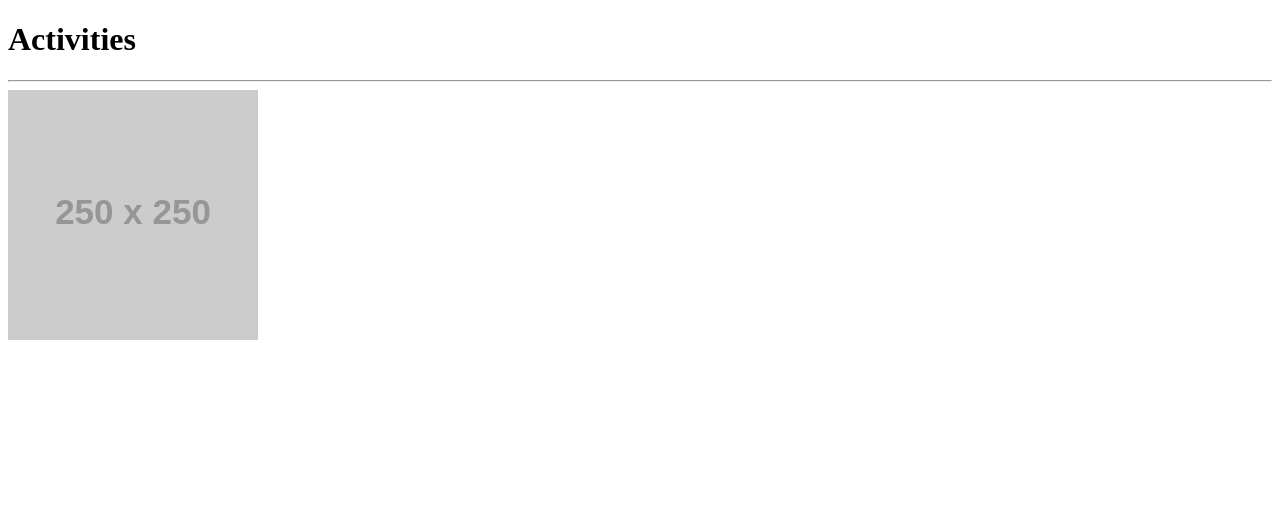
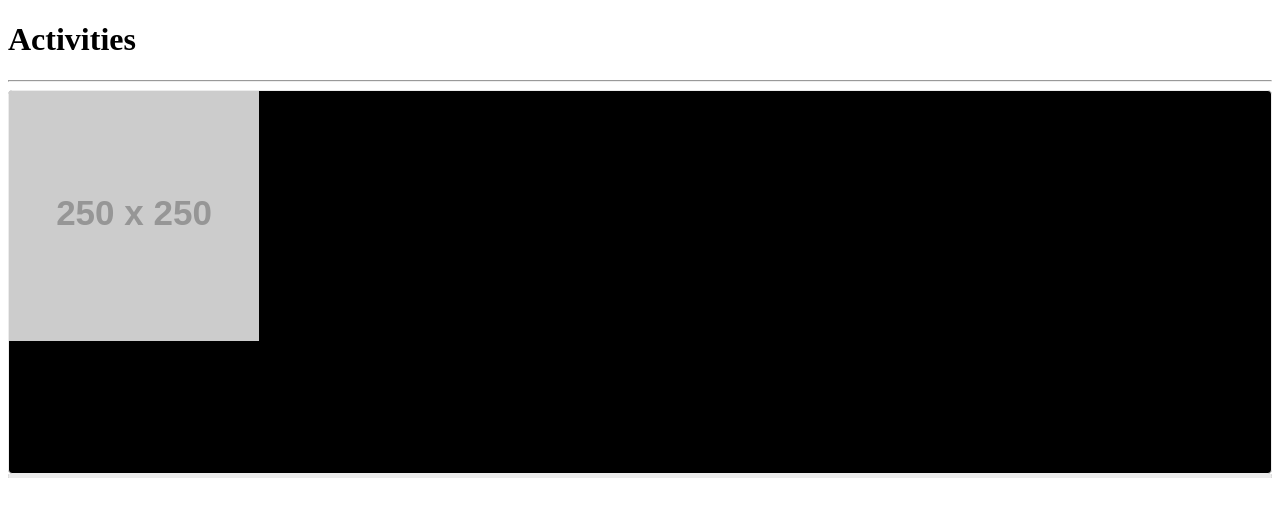
Before and after one commit to domtuazon/GoBeyondPlus, a Flask app: template templates/index.html in a window 1280 px wide. Shown: the part 99-616 px from the top of the page. Run offline with Flask 2, Linux system fonts and the light colour scheme; the template is opened without the code that fills it, so the values that code supplies are empty; grey boxes labelled with a size stand in for pictures from a placeholder-image service; some libraries are stand-ins or nearby versions.

Commit message:
Added new files for activity box

```diff
--- a/bower.json
+++ b/bower.json
@@ -18,7 +18,7 @@
   "dependencies": {
     "bootstrap": "^3.3.7",
     "jquery": "^3.2.1",
-    "normalize-strings": "normalize#^1.1.0",
-    "normalize-css": "^6.0.0"
+    "normalize-css": "^6.0.0",
+    "font-awesome": "fontawesome#^4.7.0"
   }
 }
--- a/static/_less/_components.actitivities-box.less
+++ b/static/_less/_components.activities-box.less
@@ -3,6 +3,7 @@
 .activity-box {
     border: 1px solid #ececec;
     border-radius: @border-radius;
+    background-color: black;
 
     .img-wrap {
 
--- a/static/_less/main.less
+++ b/static/_less/main.less
@@ -1,5 +1,8 @@
 // out: ../main.css, compress: true
 
 @import "_settings.colors.less";
+@import "_settings.layout.less";
 
 @import "_elements.navigation.less";
+
+@import "_components.activities-box.less";
--- a/static/main.css
+++ b/static/main.css
@@ -1 +1 @@
-.navbar-ubp{background-color:#564c89;color:#fff}.navbar-ubp .navbar-nav>li>a{color:#fff}.navbar-ubp .navbar-nav>li>a:hover{background-color:#7a72a3}.navbar-ubp .navbar-brand{color:#fff}.navbar-ubp .navbar-toggle{background-color:#7a72a3}.navbar-ubp .navbar-toggle .icon-bar{background-color:#564c89}
+.navbar-ubp{background-color:#564c89;color:#fff}.navbar-ubp .navbar-nav>li>a{color:#fff}.navbar-ubp .navbar-nav>li>a:hover{background-color:#7a72a3}.navbar-ubp .navbar-brand{color:#fff}.navbar-ubp .navbar-toggle{background-color:#7a72a3}.navbar-ubp .navbar-toggle .icon-bar{background-color:#564c89}.activity-box{border:1px solid #ececec;border-radius:4px;background-color:black}
--- a/templates/index.html
+++ b/templates/index.html
@@ -15,7 +15,9 @@
                                         <img src="http://placehold.it/250" alt="">
                                     </div>
                                     <div class="description">
-
+                                      <h4>Project Name</h4>
+                                      <p class="details"><i class="fa fa-calendar fa-lg"></i> May 02, 2016</p>
+                                      <p class="details bottom"><i class="fa fa-clock-o fa-lg"></i> 1:00pm - 5:00pm</p>
                                     </div>
                                 </div>
                             </div>
--- a/templates/layout/_base.html
+++ b/templates/layout/_base.html
@@ -10,6 +10,8 @@
     <link rel="stylesheet" href="{{ url_for('bower.static', filename='bootstrap/dist/css/bootstrap.min.css.map') }}">
     <link rel="stylesheet" href="{{ url_for('bower.static', filename='bootstrap/dist/css/bootstrap-theme.min.css') }}">
     <link rel="stylesheet" href="{{ url_for('bower.static', filename='bootstrap/dist/css/bootstrap-theme.min.css.map') }}">
+    <link rel="stylesheet" href="{{ url_for('bower.static', filename='font-awesome/css/font-awesome.css') }}">
+    <link rel="stylesheet" href="{{ url_for('bower.static', filename='font-awesome/css/font-awesome.css.map') }}">
     <link rel="stylesheet" href="{{ url_for('static', filename='main.css') }}">
 
     {% block head %}{% endblock %}
```
Also changed, not shown: 1 other file.
